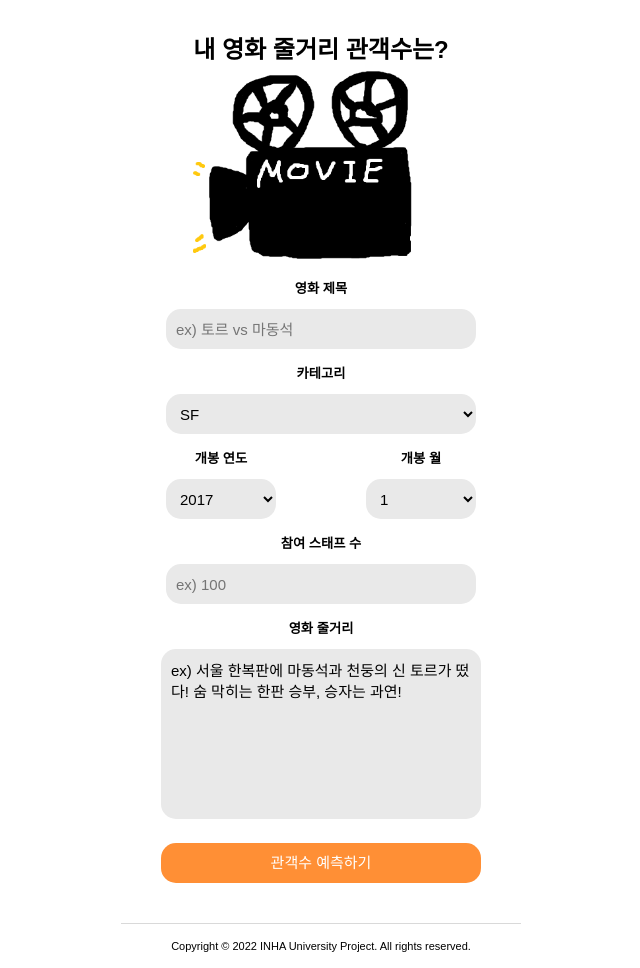
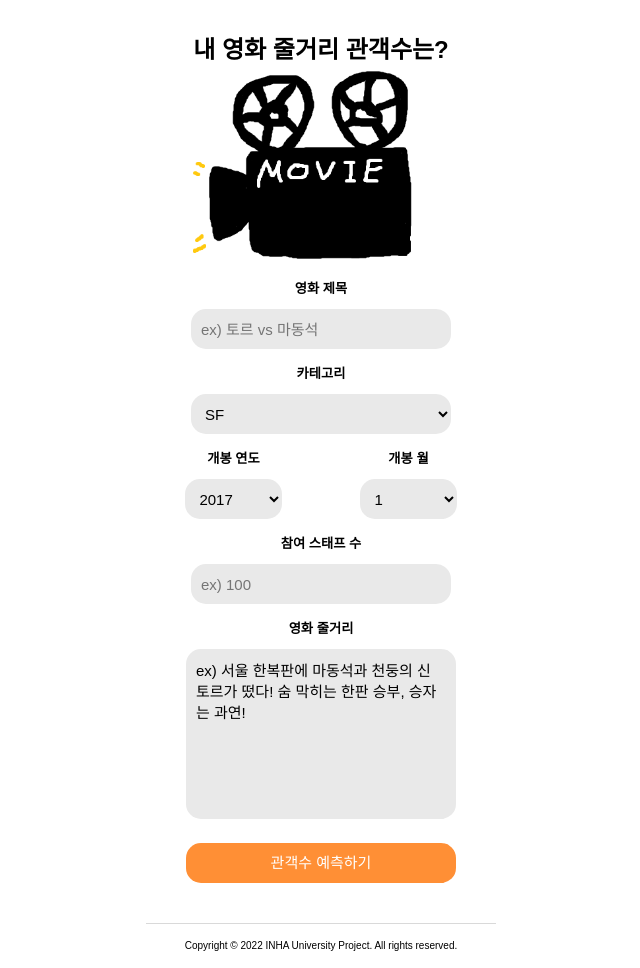
Before and after one commit to spro1/movie_box_off_predict, a Flask app: page / in a window 1280 px wide. Shown: the whole page, without its empty margins (319-959 px from the left). Run offline with Flask 2, Linux system fonts and the light colour scheme; parts of the project's set-up code (start-up, migrations or seed data) failed here and were passed over; some web fonts are replaced.

Commit message:
size chage

```diff
--- a/app.py
+++ b/app.py
@@ -54,13 +54,15 @@ def page_not_found(error):
     return redirect(url_for('index'))
 
 
+@app.route('/loading', methods=["GET", "POST"])
+def loading():
+    data = request.form.to_dict()
+    return render_template('loading.html', data=data)
+
 
 @app.route('/pred', methods=["GET", "POST"])
 def new_movie():
     if request.method == "POST":
-        print(request.form.get("title"), request.form.get("year"), request.form.get("month"),
-              request.form.get("staff"), request.form.get("story"))
-
         title = request.form.get("title")
         category = request.form.get('category')
         year = request.form.get("year")
@@ -231,4 +233,4 @@ def new_movie_similar(title, story, category, staff, year, month):
 
 
 if __name__ == '__main__':
-    app.run(debug=True)
+    app.run(host='0.0.0.0', port=80)
--- a/static/css/common.css
+++ b/static/css/common.css
@@ -25,7 +25,7 @@
 }
 
 body {
-    max-width: 400px;
+    max-width: 350px;
     margin: 0 auto;
     text-align: center;
 }
@@ -49,7 +49,7 @@ form h5{
 }
 
 input{
-    width: 300px;
+    width: 250px;
     height: 40px;
     font-size: 15px;
     border: 0;
@@ -61,7 +61,7 @@ input{
 }
 
 select {
-    width: 310px;
+    width: 260px;
     height: 40px;
     font-size: 15px;
     border: 0;
@@ -89,7 +89,7 @@ select {
 }
 
 textarea {
-    width: 300px;
+    width: 250px;
     height: 150px;
 
     overflow: auto;
@@ -107,7 +107,7 @@ textarea {
 }
 
 button {
-    width: 320px;
+    width: 270px;
     height: 40px;
     line-height: 40px;
 
@@ -123,14 +123,15 @@ button {
 /* footer */
 footer{
     margin-top: 20px;
-    width: 400px;
+    width: 350px;
+    max-width: 350px;
 
     padding: 1rem 0 1rem;
     box-sizing: border-box;
     border-top: 0.1rem solid #d9d9d9;
     text-align: center;
     font-family: GmarketSansLight, serif;
-    font-size: 11px;
+    font-size: 10px;
 
     bottom : 0;
 }
--- a/static/js/loading-page.js
+++ b/static/js/loading-page.js
@@ -5,6 +5,7 @@ function myFunction() {
 }
 
 function showPage() {
-  document.getElementById("loader").style.display = "none";
-  document.getElementById("container").style.display = "block";
+
+
+
 }
--- a/templates/index.html
+++ b/templates/index.html
@@ -4,7 +4,7 @@
     <meta charset="UTF-8">
     <meta name="viewport" content="width=device-width, initial-scale=1">
 
-    <title>내 영화 관객수 예측</title>
+    <title>무비고 - 내 영화 관객수 예측</title>
     <link rel="stylesheet" href="/static/css/common.css" />
     <link rel="icon" href="/static/img/favicon.png"/>
 </head>
@@ -16,7 +16,7 @@
         <img src="/static/img/main-logo_.png"/>
     </div>
     <div class="main">
-        <form action="/pred" method="post">
+        <form action="/loading" method="post">
             <div class="title">
                 <h5>영화 제목</h5>
                 <input type="text" name="title" id="title" placeholder="ex) 토르 vs 마동석" required/>
```
Also changed, not shown: static/css/result.css (+4 -14 lines), templates/loading.html (added, +31 -0 lines), templates/result.html (+3 -5 lines).
